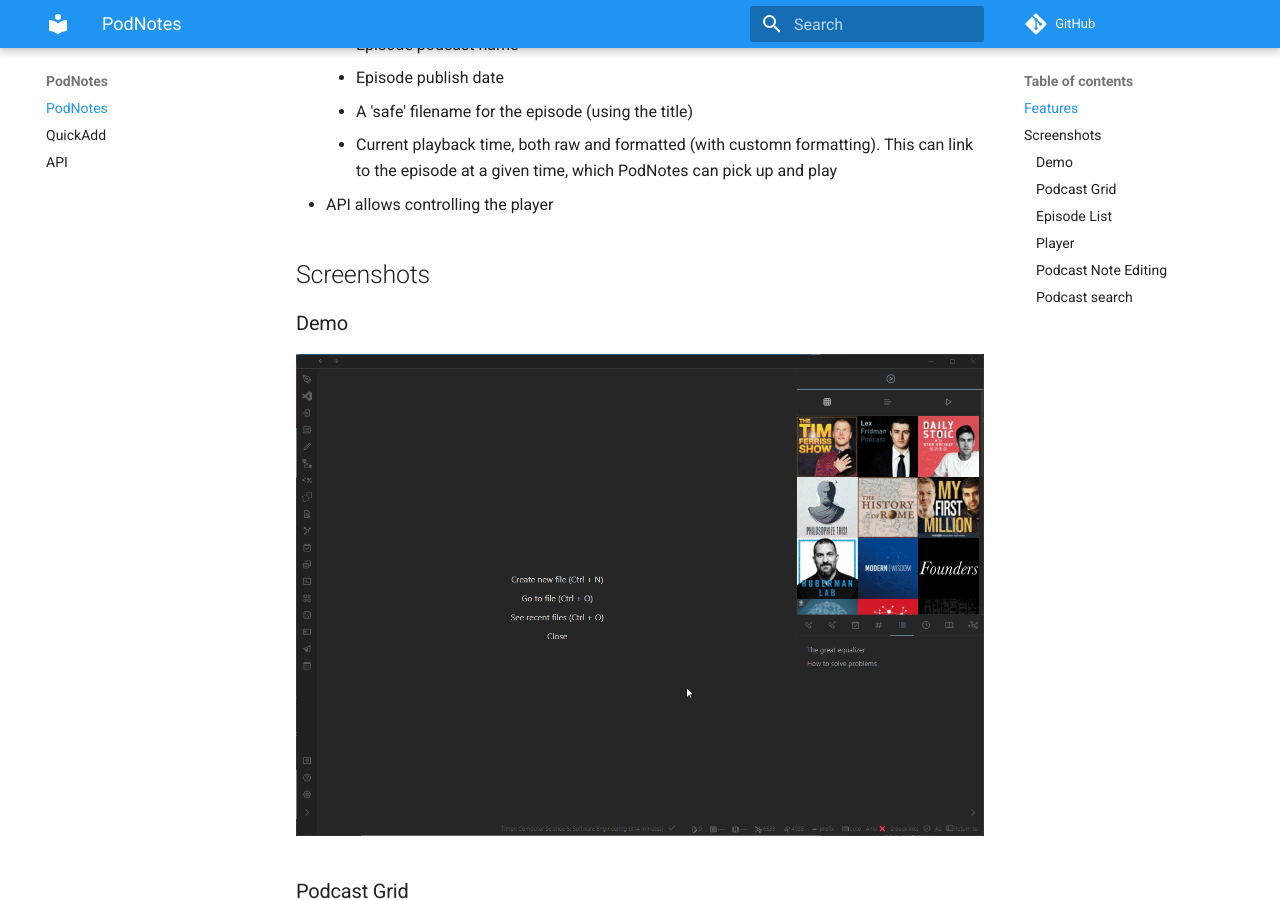
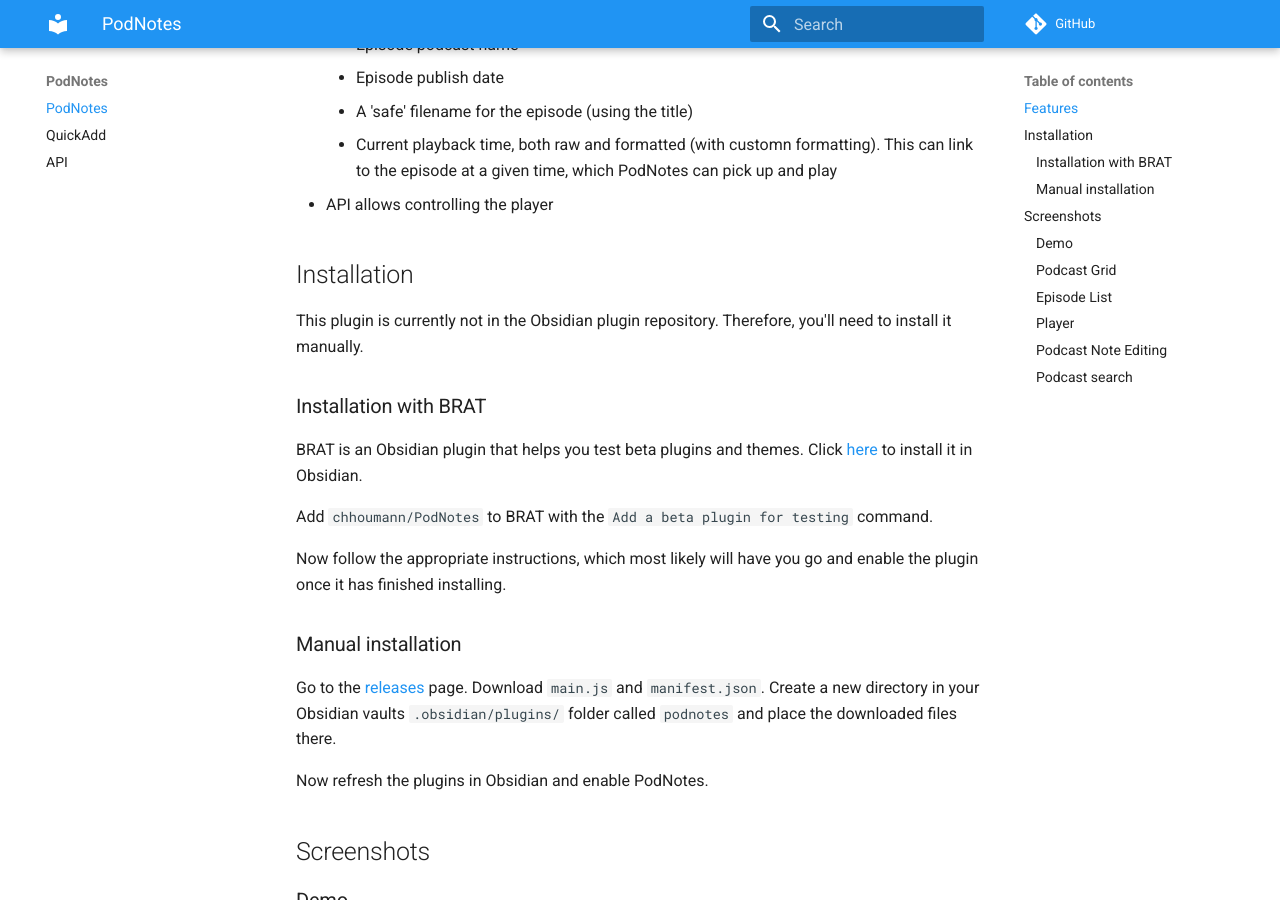
Before and after one commit to chhoumann/PodNotes, an MkDocs documentation site: the page built from docs/docs/index.md, in a window 1280 px wide and 900 px high, scrolled down 575 px. Built offline with MkDocs 1.6.1 and Material for MkDocs 9.7.7, drawn with Linux system fonts in a browser that asks for light colours; comment, search, counter and statistics services are not loaded.

Commit message:
docs: add installation instructions

```diff
--- a/docs/docs/index.md
+++ b/docs/docs/index.md
@@ -19,6 +19,23 @@ Here's the features that'll help you do that 👇.
     - Current playback time, both raw and formatted (with customn formatting). This can link to the episode at a given time, which PodNotes can pick up and play
 - API allows controlling the player
 
+## Installation
+This plugin is currently not in the Obsidian plugin repository. Therefore, you'll need to install it manually.
+
+### Installation with BRAT
+BRAT is an Obsidian plugin that helps you test beta plugins and themes. Click [here](obsidian://show-plugin?id=obsidian42-brat) to install it in Obsidian.
+
+Add `chhoumann/PodNotes` to BRAT with the `Add a beta plugin for testing` command.
+
+Now follow the appropriate instructions, which most likely will have you go and enable the plugin once it has finished installing.
+
+### Manual installation
+Go to the [releases](https://github.com/chhoumann/podnotes/releases/latest) page.
+Download `main.js` and `manifest.json`.
+Create a new directory in your Obsidian vaults `.obsidian/plugins/` folder called `podnotes` and place the downloaded files there.
+
+Now refresh the plugins in Obsidian and enable PodNotes.
+
 ## Screenshots
 ### Demo
 ![Demo](resources/demo.gif)
```
Also changed, not shown: docs/mkdocs.yml (+0 -13 lines).
